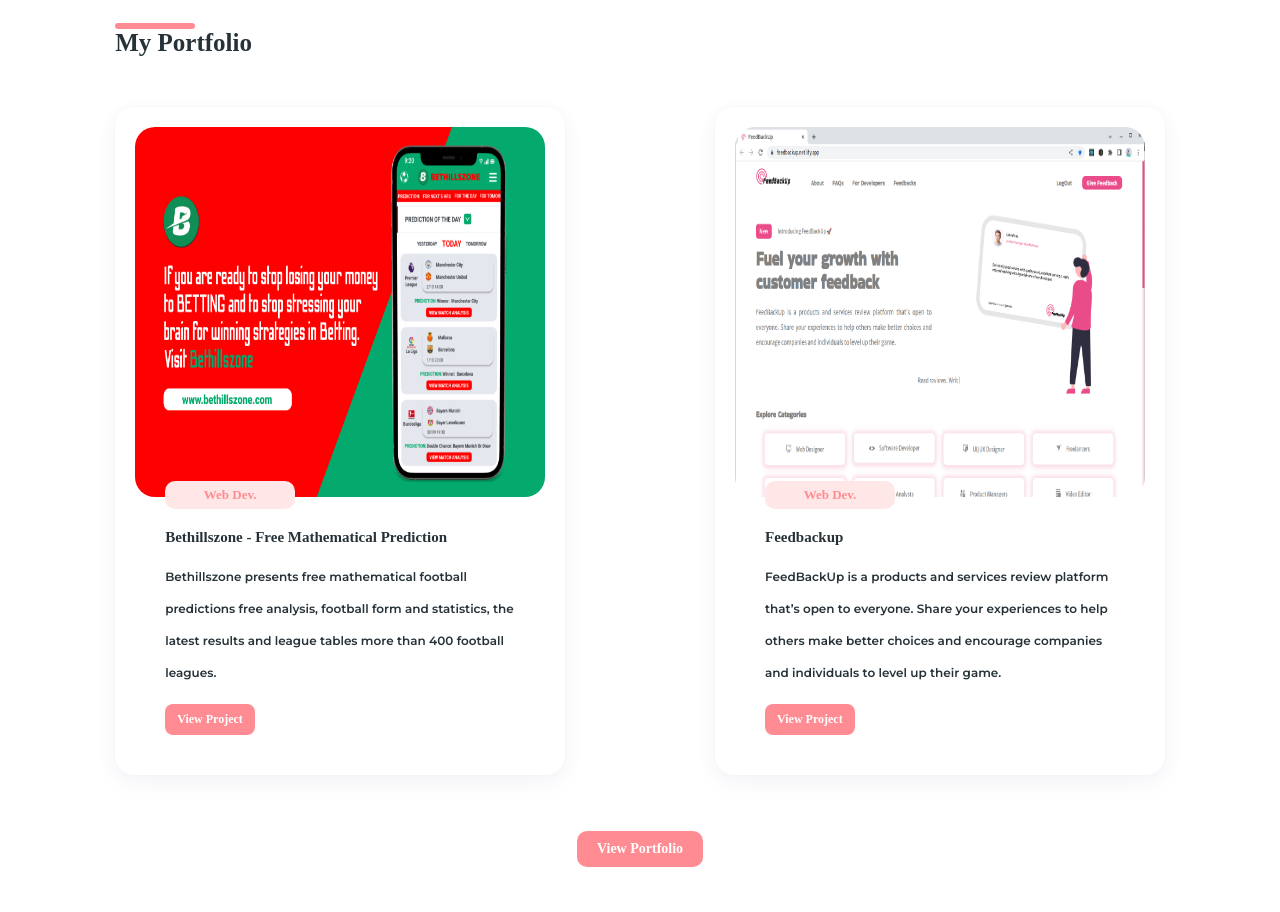
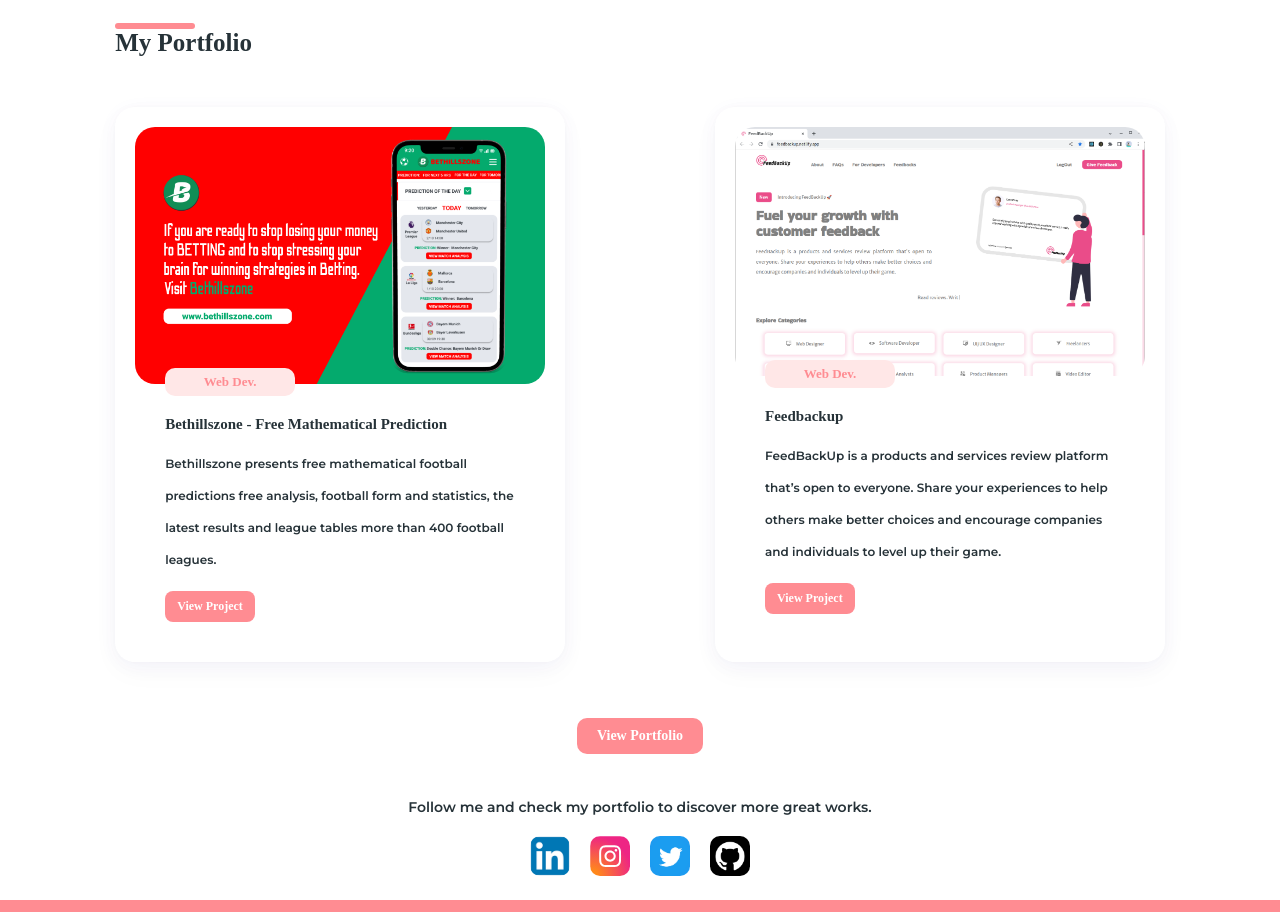
Before and after one commit to Ay4codes/portfolio-v1, a Next.js app: page / in a window 1280 px wide. Shown: the part 1420-2332 px from the top of the page. Built offline with nearby package versions, Linux system fonts and the light colour scheme; no server answers; a web font is replaced by a local one.

Commit message:
Portfolio Items

```diff
--- a/components/Global-components/Portfolio-item.js
+++ b/components/Global-components/Portfolio-item.js
@@ -1,11 +1,10 @@
 import Link from "next/link"
-import Image from "next/image"
 
 export default function Project(props) {
     return (
         <div className="project-wrapper">
             <div className="project-img-wrapper">
-                <Image width={600} height={370} src={props.img} alt={props.alt} />
+                <img src={props.img} alt={props.alt} />
             </div>
             <div className="project-content-wrapper">
                 <button className="project-title-btn">{props.category}</button>
--- a/styles/home.css
+++ b/styles/home.css
@@ -247,7 +247,7 @@ html {
     justify-content: center;
 }
 .project-img-wrapper img {
-    height: 370px;
+    min-height: 100%;
     max-width: 100%;
     border-radius: 20px;
 }
--- a/styles/portfolio.css
+++ b/styles/portfolio.css
@@ -17,14 +17,11 @@
     .portfolio-head-inner-wrapper {
         column-gap: 30px;
     }
-    .project-img-wrapper img {
-        height: 270px;
-    }
 }
 
 @media (max-width: 910px) {
-    .project-img-wrapper img {
-        height: 200px;
+    .nav-bar-main, .contact-1st-section-wrapper, .portfolio-head-wrapper, .about-2nd-section-wrapper, .home-head-wrapper, .home-second-section-wrapper, .home-3rd-section-wrapper, .home-4th-section-wrapper, .home-5th-section-wrapper, .about-head-wrapper {
+        padding-inline: 5%;
     }
 }
 
@@ -32,7 +29,4 @@
     .portfolio-head-inner-wrapper {
         grid-template-columns: 1fr;
     }
-    .project-img-wrapper img {
-        height: 360px;
-    }
 }
```
